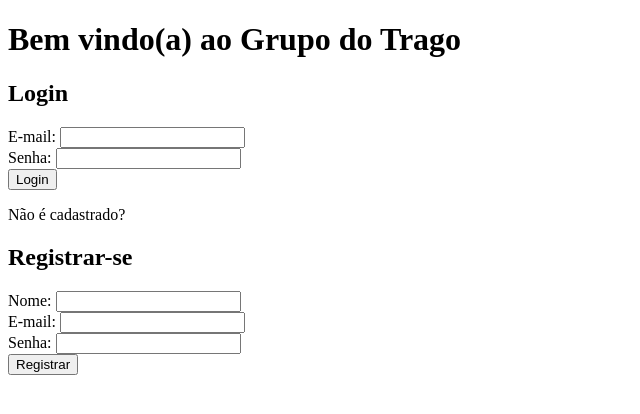
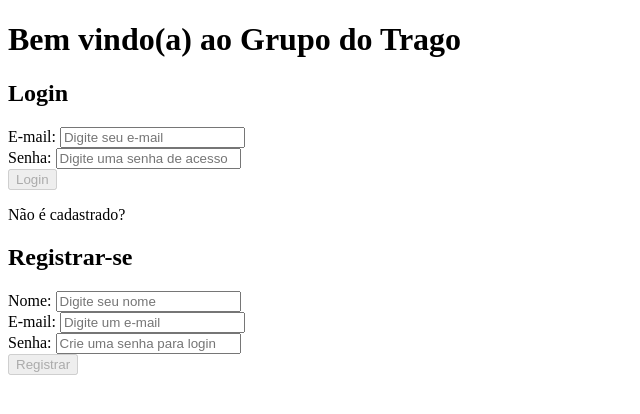
Before and after one commit to Lucky-ta/Front-End-TwitterClone, a React (Vite) app in the folder twitter-clone/: page / in a window 1280 px wide. Shown: the top 414 px of the page, without its empty margins (0-640 px from the left). Built offline with nearby package versions, Linux system fonts and the light colour scheme.

Commit message:
set errors validations

```diff
--- a/twitter-clone/src/components/LoginField.tsx
+++ b/twitter-clone/src/components/LoginField.tsx
@@ -4,6 +4,7 @@ import { loginUser } from '../services/loginUser';
 export function LoginField() {
   const [email, setEmail] = useState('');
   const [password, setPassword] = useState('');
+  const [error, setError] = useState('');
 
   const handleSubmit = async (e: any) => {
     e.preventDefault();
@@ -12,7 +13,8 @@ export function LoginField() {
         email,
         password,
       });
-      console.log(token);
+      token.length > 20 ? token : setError(token);
+      return token;
     } catch (e: any) {
       console.log(e.message);
     }
@@ -22,13 +24,31 @@ export function LoginField() {
     <form onSubmit={handleSubmit}>
       <div>
         <label htmlFor="EMAIL">E-mail: </label>
-        <input type="email" required id="EMAIL" onChange={(e) => setEmail(e.target.value)} />
+        <input
+          type="email"
+          required
+          id="EMAIL"
+          onChange={(e) => setEmail(e.target.value)}
+          placeholder="Digite seu e-mail"
+        />
       </div>
       <div>
         <label htmlFor="PASSWORD">Senha: </label>
-        <input type="passowrd" required id="PASSWORD" onChange={(e) => setPassword(e.target.value)} />
+        <input
+          type="passowrd"
+          required
+          id="PASSWORD"
+          onChange={(e) => setPassword(e.target.value)}
+          placeholder="Digite uma senha de acesso"
+        />
       </div>
-      <button type="submit">Login</button>
+      <button
+        type="submit"
+        disabled={password.length < 6}
+      >
+        Login
+      </button>
+      { error.length != 0 && <span>{ error }</span> }
     </form>
   );
 }
--- a/twitter-clone/src/components/RegisterField.tsx
+++ b/twitter-clone/src/components/RegisterField.tsx
@@ -5,6 +5,7 @@ export function RegisterField() {
   const [email, setEmail] = useState('');
   const [password, setPassword] = useState('');
   const [name, setName] = useState('');
+  const [error, setError] = useState('');
 
   const handleSubmit = async (e: any) => {
     e.preventDefault();
@@ -14,7 +15,7 @@ export function RegisterField() {
         email,
         password,
       });
-      console.log(token);
+      token.message ? setError(token.message) : token;
     } catch (e: any) {
       console.log(e.message);
     }
@@ -24,17 +25,41 @@ export function RegisterField() {
     <form onSubmit={handleSubmit}>
       <div>
         <label htmlFor="USERNAME">Nome: </label>
-        <input type="text" required id="USERNAME" onChange={(e) => setName(e.target.value)} />
+        <input
+          type="text"
+          required
+          id="USERNAME"
+          onChange={(e) => setName(e.target.value)}
+          placeholder="Digite seu nome"
+        />
       </div>
       <div>
         <label htmlFor="EMAIL">E-mail: </label>
-        <input type="email" required id="EMAIL" onChange={(e) => setEmail(e.target.value)} />
+        <input
+          type="email"
+          required
+          id="EMAIL"
+          onChange={(e) => setEmail(e.target.value)}
+          placeholder="Digite um e-mail"
+        />
       </div>
       <div>
         <label htmlFor="PASSWORD">Senha: </label>
-        <input type="passowrd" required id="PASSWORD" onChange={(e) => setPassword(e.target.value)} />
+        <input
+          type="passowrd"
+          required
+          id="PASSWORD"
+          onChange={(e) => setPassword(e.target.value)}
+          placeholder="Crie uma senha para login"
+        />
       </div>
-      <button type="submit">Registrar</button>
+      <button
+        type="submit"
+        disabled={password.length < 6 || !name || !email}
+      >
+        Registrar
+      </button>
+      { error.length != 0 && <span>{ error }</span> }
     </form>
   );
 }
```
